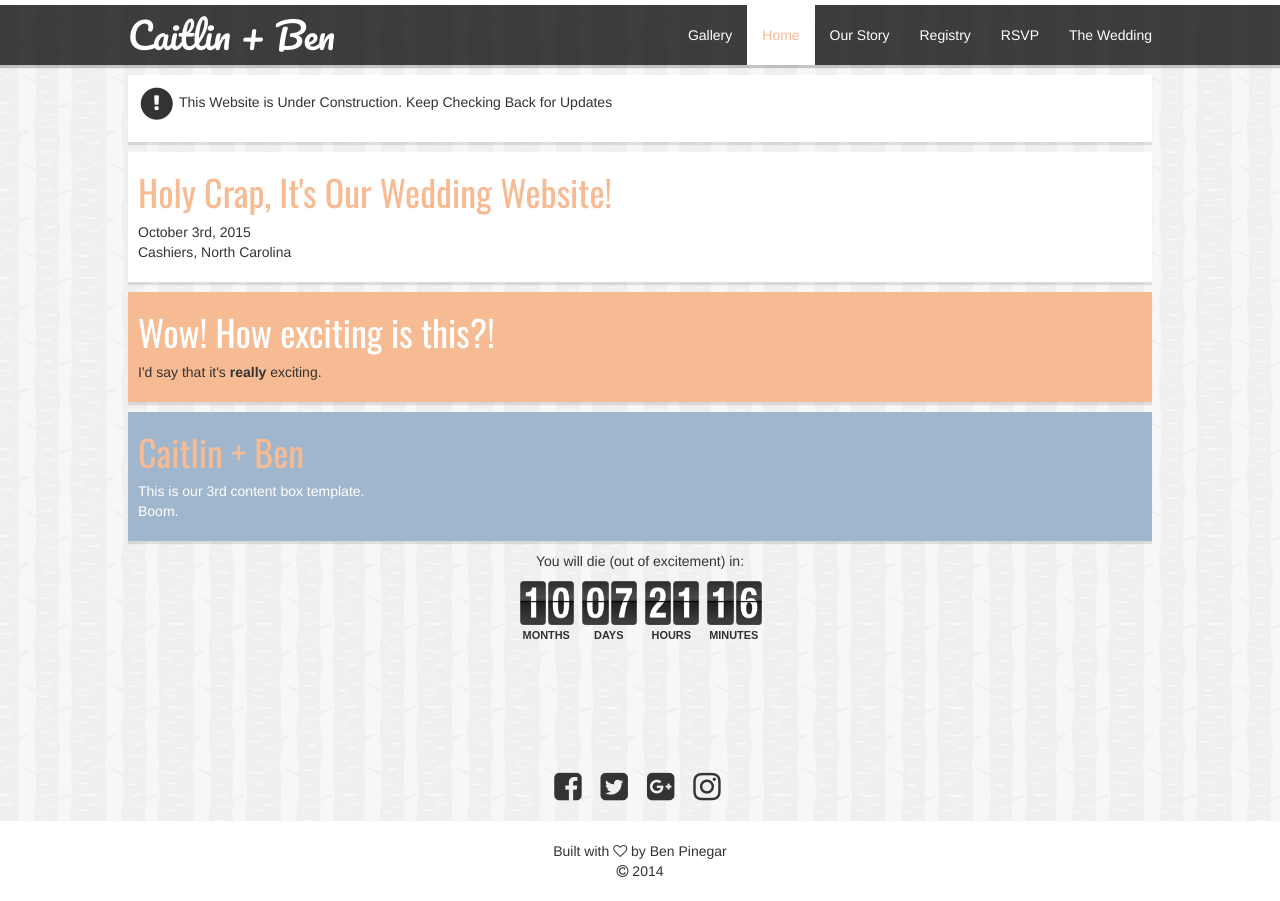
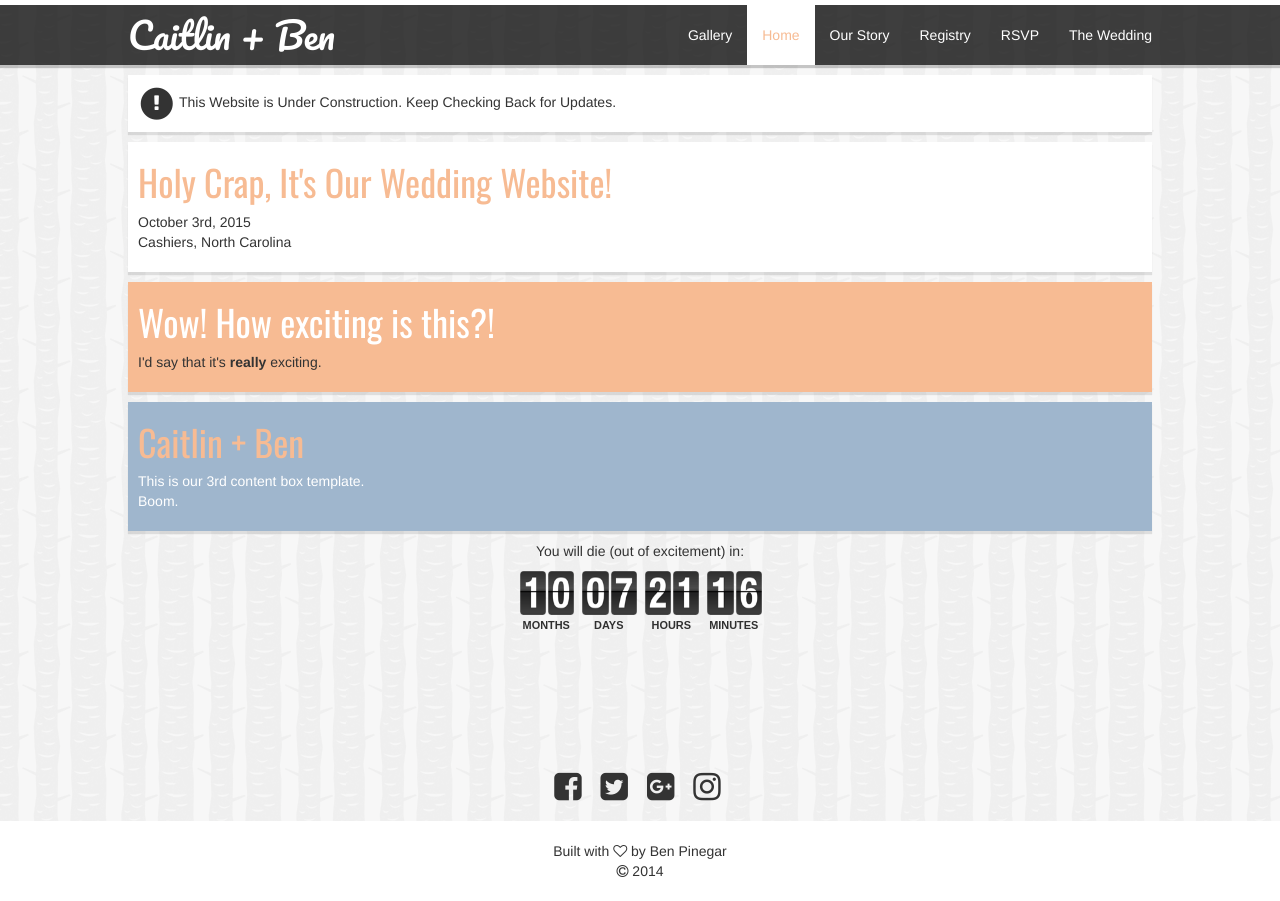
Before and after one commit to bpinegar/bpinegar.github.io, a Jekyll site: the page built from index.html, in a window 1280 px wide. Built offline with Jekyll 4.4.1, drawn with Linux system fonts in a browser that asks for light colours; nearby versions of some CDN libraries.

Commit message:
Update index.html

```diff
--- a/index.html
+++ b/index.html
@@ -4,11 +4,11 @@
 permalink: /
 ---
   <div class="container-fluid">
-    <p><div class="content-box content-white">
+    <div class="content-box content-white">
       <span class="fa-stack fa-lg">
         <i class="fa fa-circle fa-stack-2x"></i>
         <i class="fa fa-exclamation fa-stack-1x fa-inverse"></i>
-      </span> This Website is Under Construction. Keep Checking Back for Updates</p>
+      </span> This Website is Under Construction. Keep Checking Back for Updates.
     </div>
     <div class="content-box content-white">
       <h1>Holy Crap, It's Our Wedding Website!</h1>
```
